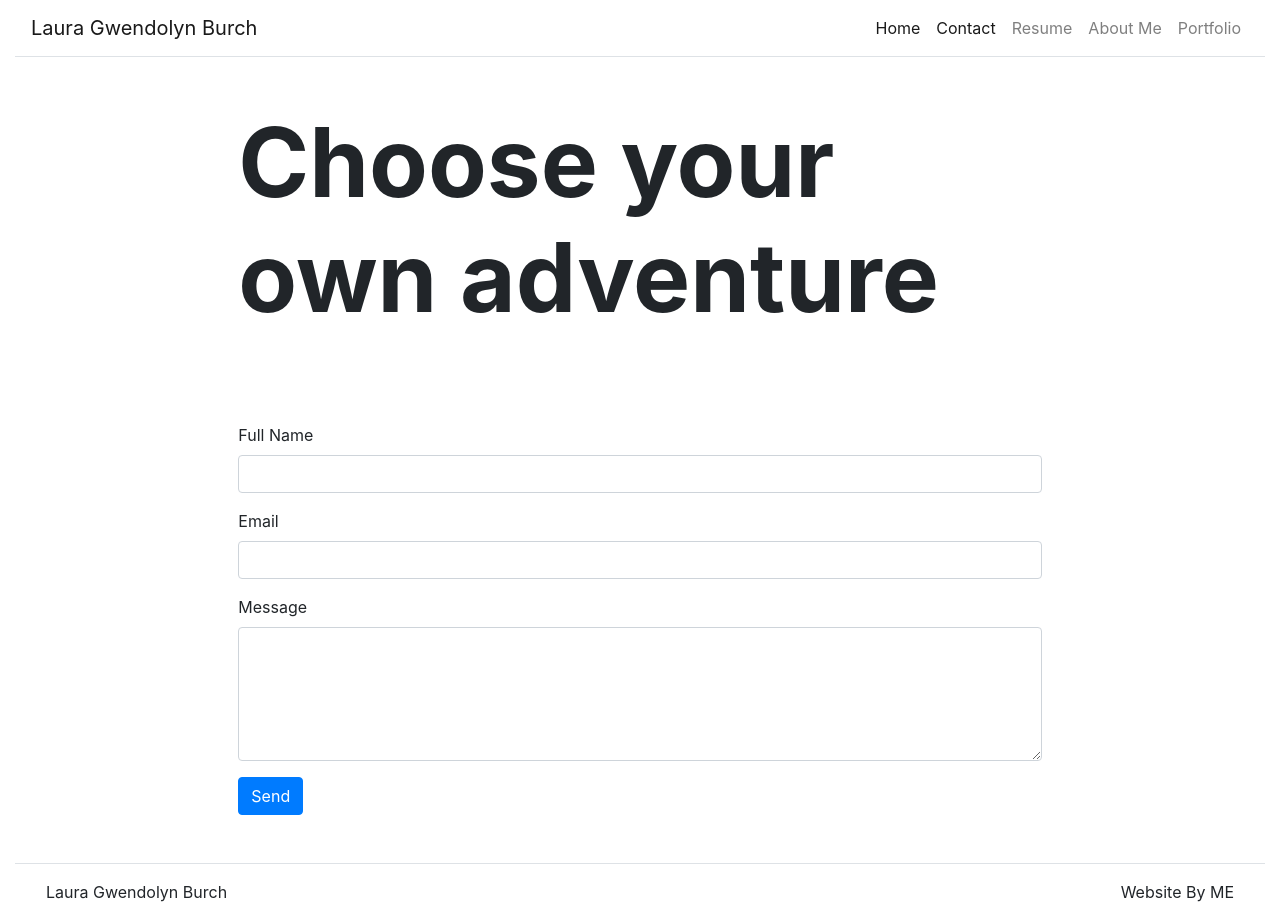
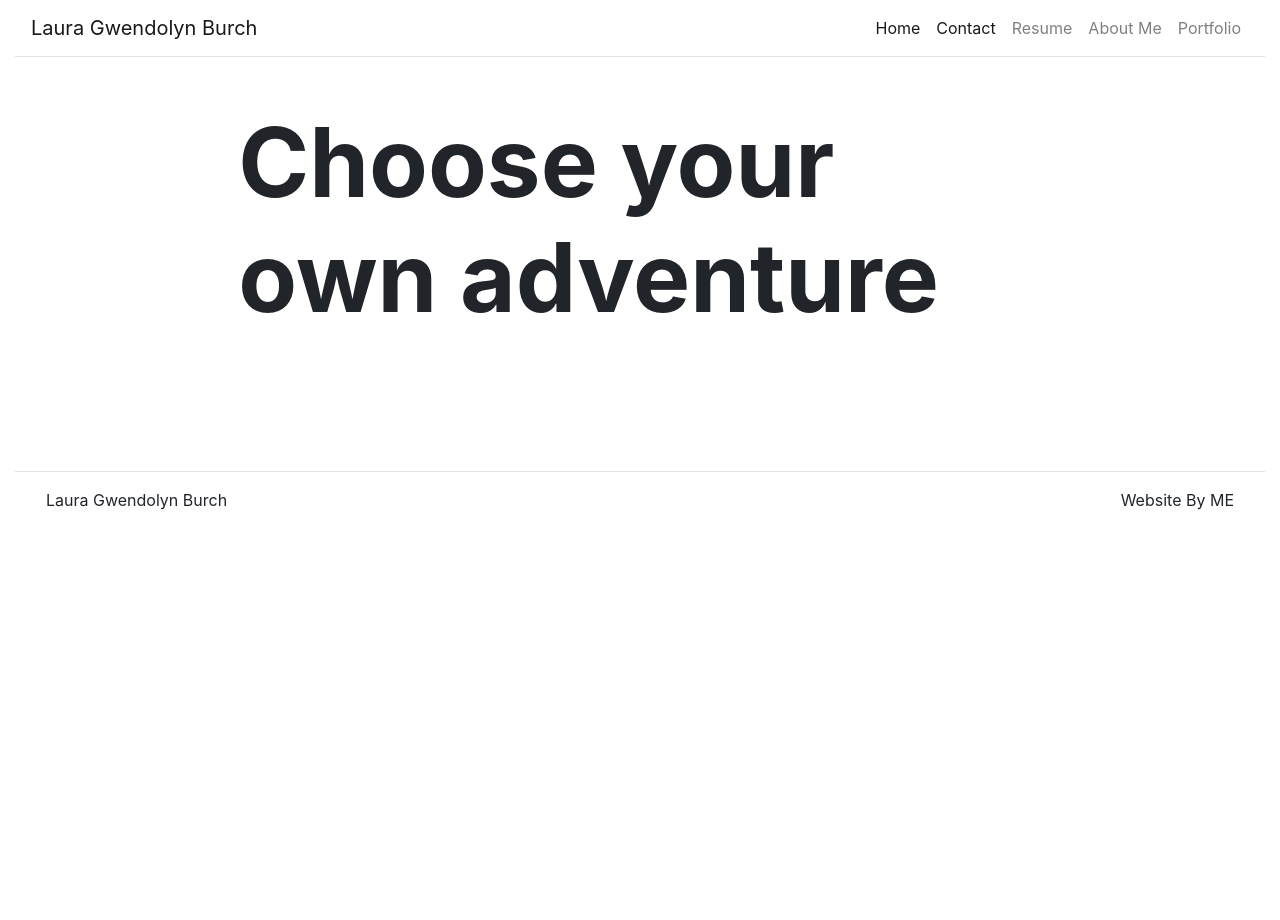
Before and after one commit to LauraGwendolynBurch/portfolio_react, a React (Create React App) app in the folder portfolio-react/: page /contact in a window 1280 px wide. After the commit the page ends 800 px from the top, so only its background shows below. Built offline with nearby package versions, Linux system fonts and the light colour scheme.

Commit message:
added jumbotron to all pages.  Took off email form for now

```diff
--- a/portfolio-react/src/pages/ContactPage.js
+++ b/portfolio-react/src/pages/ContactPage.js
@@ -1,7 +1,8 @@
 import React from 'react';
+// import Axios from 'axios';
 
-import Form from 'react-bootstrap/form';
-import Button from 'react-bootstrap/button'
+// import Form from 'react-bootstrap/form';
+// import Button from 'react-bootstrap/button'
 
 import Hero from '../components/Hero';
 import Content from '../components/Content';
@@ -9,64 +10,87 @@ import Content from '../components/Content';
 
 class ContactPage extends React.Component {
 
-    constructor(props) {
-        super(props);
-        this.state = {
-            name: "",
-            email: "",
-            message: "",
-            disabled: false,
-            emailSent: null,
-        }
-    }
+    // constructor(props) {
+    //     super(props);
+    //     this.state = {
+    //         name: "",
+    //         email: "",
+    //         message: "",
+    //         disabled: false,
+    //         emailSent: null,
+    //     }
+    // }
 
-    handleChange = (event) => {
-       const target = event.target;
-        const value = target.type === `checkbox` ? target.checked : target.value;
-        const name = target.name;
+    // handleChange = (event) => {
+    //     const target = event.target;
+    //     const value = target.type === `checkbox` ? target.checked : target.value;
+    //     const name = target.name;
 
-        this.setState ({
-            [name]: value
-        })
-    }
+    //     this.setState({
+    //         [name]: value
+    //     })
+    // }
 
-    handleSubmit = (event) => {
-        event.preventDefault();
+    // handleSubmit = (event) => {
+    //     event.preventDefault();
 
-        this.setState ({
-            disabled: true
-        })
+    //     this.setState({
+    //         disabled: true
+    //     });
 
-    }
+        //future dev
+        // Axios.post('http://localhost:3000/api/email', this.state)
+        //     .then(res => {
+        //         if (res.date.success) {
+        //             this.setState({
+        //                 disabled: false,
+        //                 emailSent: true
+        //             });
+        //         } else {
+        //             this.setState({
+        //                 disabled: false,
+        //                 emailSent: false
+        //             });
+        //         }
+        //     })
+        //     .catch(err => {
+        //         this.setState({
+        //             disabled: false,
+        //             emailSent: false
+        //         });
+        //     })
+
+    // }
 
     render() {
         return (
             <div>
                 <Hero title={this.props.title} />
                 <Content>
-                    <Form onSubmit={this.handleSubmit}>
+
+                 {/*   <Form onSubmit={this.handleSubmit}>
                         <Form.Group>
                             <Form.Label htmlFor="full-name">Full Name</Form.Label>
-                            <Form.Control id="full-name" name="name" type="text" value={this.state.name} onChange={this.handleChange}/>
+                            <Form.Control id="full-name" name="name" type="text" value={this.state.name} onChange={this.handleChange} />
                         </Form.Group>
 
                         <Form.Group>
-                        <Form.Label htmlFor="email">Email</Form.Label>
-                        <Form.Control id="email" name="email" type="email" value={this.state.email} onChange={this.handleChange}/>
+                            <Form.Label htmlFor="email">Email</Form.Label>
+                            <Form.Control id="email" name="email" type="email" value={this.state.email} onChange={this.handleChange} />
                         </Form.Group>
 
                         <Form.Group>
-                        <Form.Label htmlFor="message">Message</Form.Label>
-                        <Form.Control id="message" name="message" as="textarea"  rows="5" value={this.state.message} onChange={this.handleChange}/>
+                            <Form.Label htmlFor="message">Message</Form.Label>
+                            <Form.Control id="message" name="message" as="textarea" rows="5" value={this.state.message} onChange={this.handleChange} />
                         </Form.Group>
 
                         <Button className="d-inline-block" variant="primary" type="submit" disabled={this.state.disabled} >
-                        Send
+                            Send
                         </Button>
 
-                        {this.state.emailSent === true && <p className="d-inline success-msg">Email Sent</p>}
+                         {this.state.emailSent === true && <p className="d-inline success-msg">Email Sent</p>}
                         {this.state.emailSent === false && <p className="d-inline err-msg">Email Not Sent</p>}
-                    </Form>
+                    </Form> */}
                 </Content>
             </div>
         )
--- a/portfolio-react/src/pages/PortfolioPage.js
+++ b/portfolio-react/src/pages/PortfolioPage.js
@@ -1,9 +1,13 @@
 import React from 'react';
+import Hero from '../components/Hero';
 
-function PortfolioPage () {
+function PortfolioPage (props) {
 
     return(
-        <p>  Portfolio works!</p>
+        <div>
+         <Hero title={props.title} />
+
+        </div>
     )
 
 }
--- a/portfolio-react/src/pages/ResumePage.js
+++ b/portfolio-react/src/pages/ResumePage.js
@@ -1,9 +1,13 @@
 import React from 'react';
+import Hero from '../components/Hero';
 
-function ResumePage () {
+function ResumePage (props) {
 
     return(
-        <p> Resume works!</p>
+        <div>
+         <Hero title={props.title} />
+
+        </div>
     )
 
 }
```
